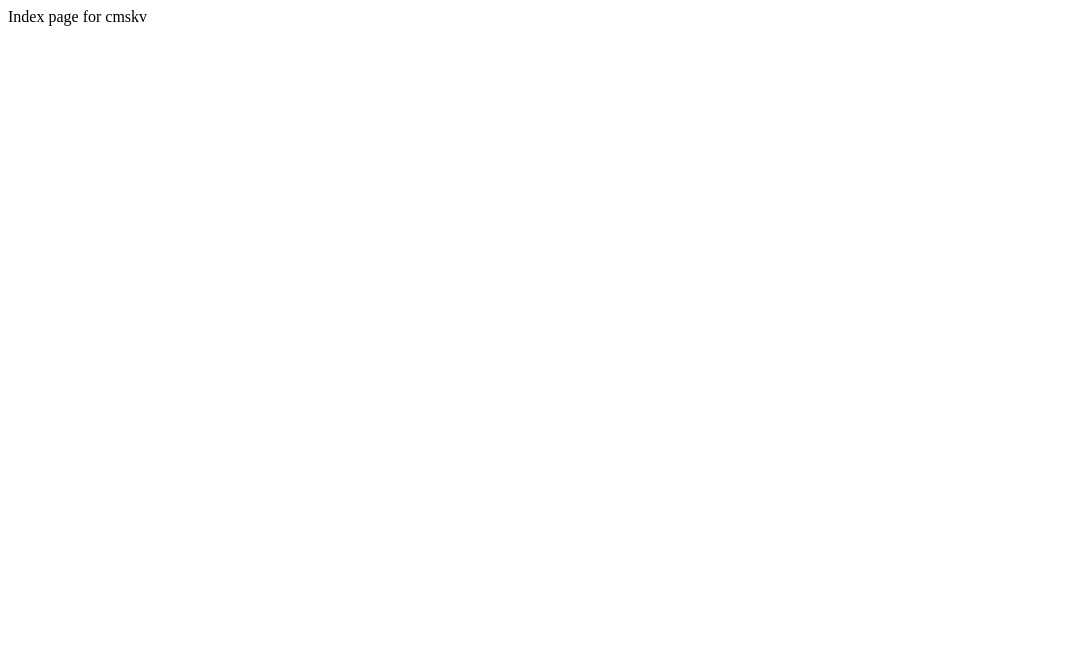
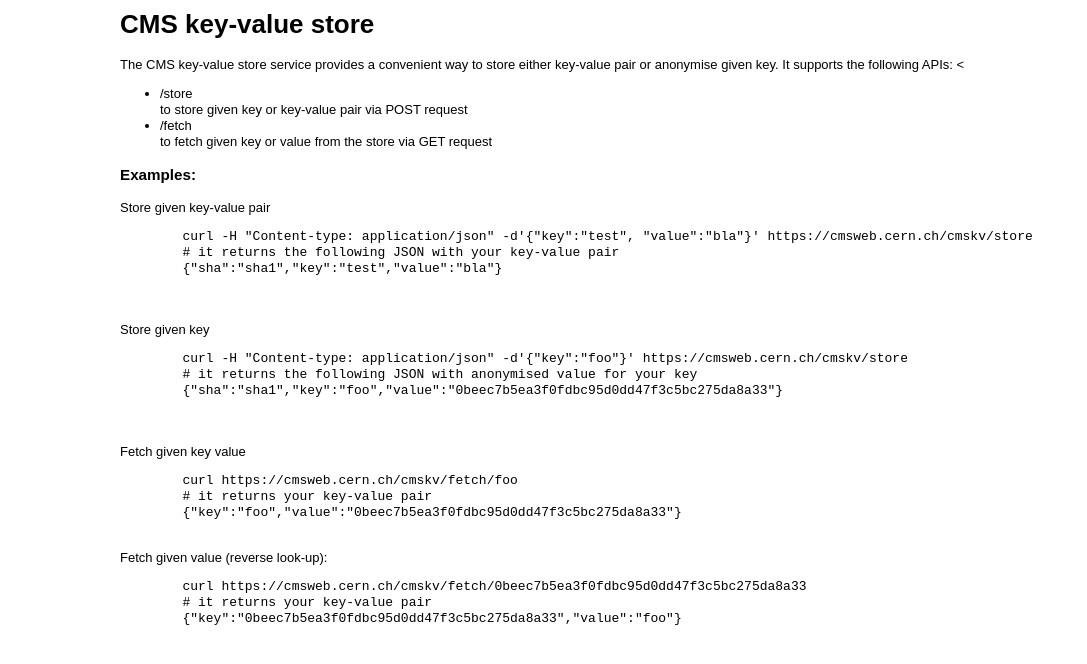
Before and after one commit to vkuznet/cmskv, a plain HTML site: page static/index.html in a window 1280 px wide. Shown: the whole page, without its empty margins (0-1087 px from the left). Drawn offline with Linux system fonts and the light colour scheme.

Commit message:
Return JSON upon /store request, fix slash in prefix, and added content for index page

```diff
--- a/static/index.html
+++ b/static/index.html
@@ -1,5 +1,57 @@
 <html>
+<style type="text/css" media="all">
+body {
+    width: 70%
+    margin:0;
+    margin-left:20px;
+    margin-right:20px;
+    padding:0;
+    color:#000;
+    background:#fff;
+    font-size: 14px;
+    font:13px/1.231 arial,helvetica,sans-serif;
+}
+#center {
+    padding-left: 100px;
+}
+
+</style>
 <body>
-    Index page for cmskv
+    <div id="center">
+    <h1>CMS key-value store</h1>
+    The CMS key-value store service provides a convenient way
+    to store either key-value pair or anonymise given key. It supports the following APIs:
+    <<ul>
+        <li>/store</li> to store given key or key-value pair via POST request
+        <li>/fetch</li> to fetch given key or value from the store via GET request
+    </ul>
+    <h3>Examples:</h3>
+    Store given key-value pair
+    <pre>
+        curl -H "Content-type: application/json" -d'{"key":"test", "value":"bla"}' https://cmsweb.cern.ch/cmskv/store
+        # it returns the following JSON with your key-value pair
+        {"sha":"sha1","key":"test","value":"bla"}
+    </pre>
+    <br />
+    Store given key
+    <pre>
+        curl -H "Content-type: application/json" -d'{"key":"foo"}' https://cmsweb.cern.ch/cmskv/store
+        # it returns the following JSON with anonymised value for your key
+        {"sha":"sha1","key":"foo","value":"0beec7b5ea3f0fdbc95d0dd47f3c5bc275da8a33"}
+    </pre>
+    <br />
+    Fetch given key value
+    <pre>
+        curl https://cmsweb.cern.ch/cmskv/fetch/foo
+        # it returns your key-value pair
+        {"key":"foo","value":"0beec7b5ea3f0fdbc95d0dd47f3c5bc275da8a33"}
+    </pre>
+    Fetch given value (reverse look-up):
+    <pre>
+        curl https://cmsweb.cern.ch/cmskv/fetch/0beec7b5ea3f0fdbc95d0dd47f3c5bc275da8a33
+        # it returns your key-value pair
+        {"key":"0beec7b5ea3f0fdbc95d0dd47f3c5bc275da8a33","value":"foo"}
+    </pre>
+    </div>
 </body>
 </html>
```
Also changed, not shown: 2 other files.
